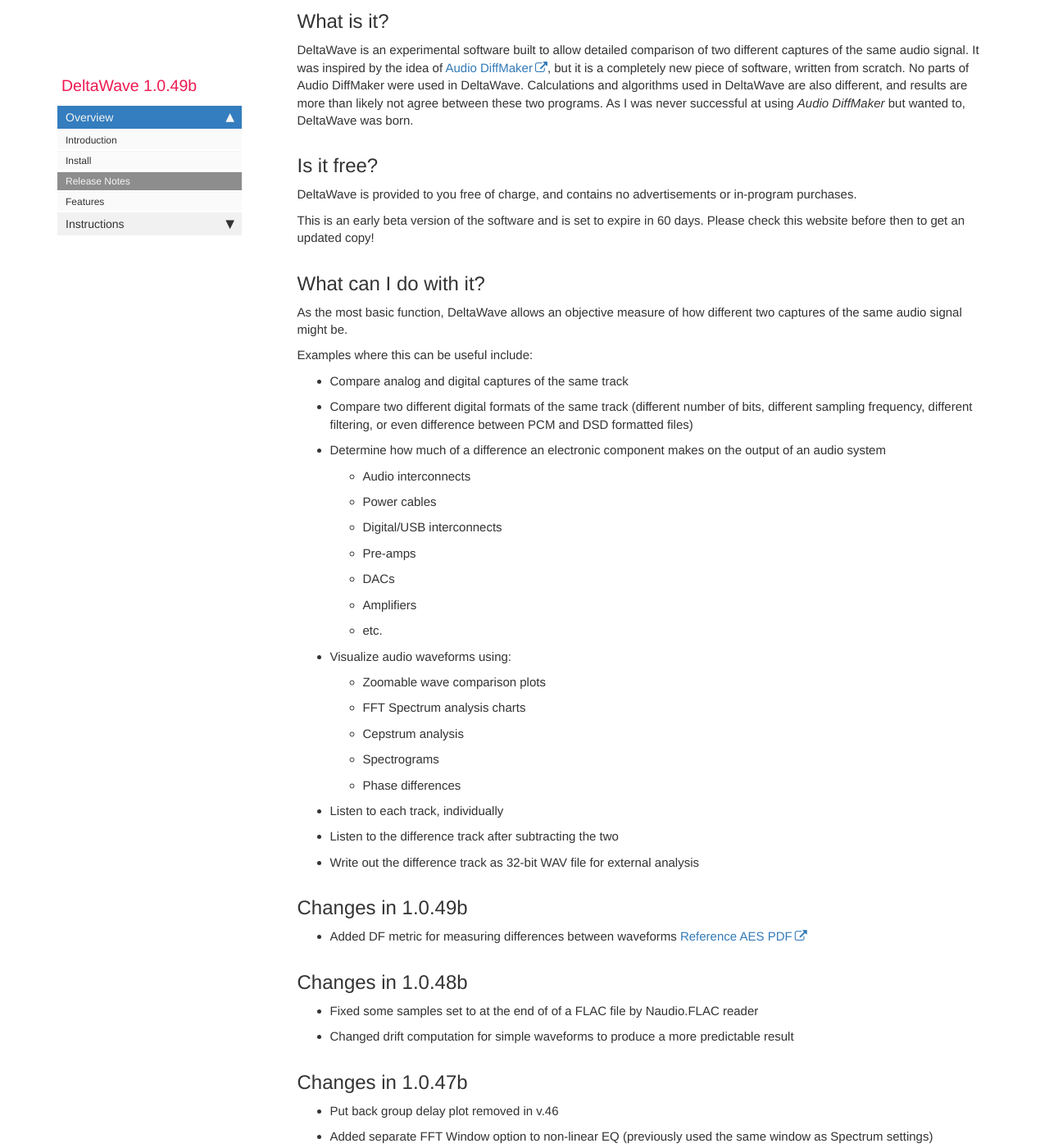
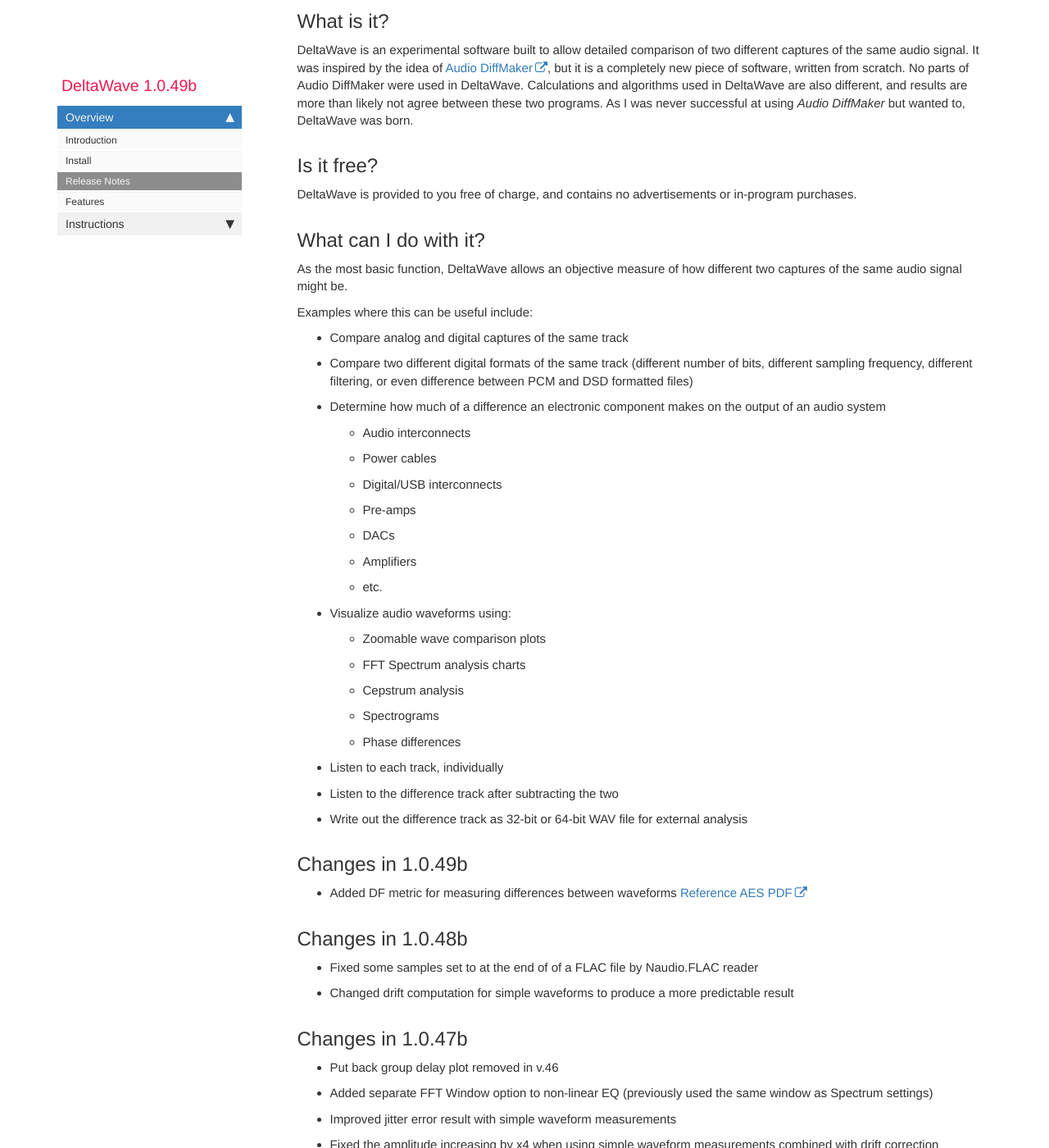
Before and after one commit to pkane2001/DeltaWave, a Jekyll site: the page built from docs/pages/mydoc/release_notes_1.0b.md, in a window 1280 px wide and 1400 px high, scrolled down 1452 px. Shown: the whole window at 82% size. Built offline with Jekyll 4.4.1, drawn with Linux system fonts in a browser that asks for light colours; nearby versions of some CDN libraries; our own code applies the rules of GitHub Pages for plain Markdown files; comment, search, counter and statistics services are not loaded.

Commit message:
no message

```diff
--- a/docs/pages/mydoc/release_notes_1.0b.md
+++ b/docs/pages/mydoc/release_notes_1.0b.md
@@ -16,8 +16,6 @@ It was inspired by the idea of [Audio DiffMaker](http://www.libinst.com/Audio%20
 
 ## Is it free?
 DeltaWave is provided to you free of charge, and contains no advertisements or in-program purchases.
-
-This is an early beta version of the software and is set to expire in 60 days. Please check this website before then to get an updated copy!
 
 ## What can I do with it?
 As the most basic function, DeltaWave allows an objective measure of how different two captures of the same audio signal might be.
@@ -42,7 +40,7 @@ Examples where this can be useful include:
    *  Phase differences
 * Listen to each track, individually
 * Listen to the difference track after subtracting the two
-* Write out the difference track as 32-bit WAV file for external analysis
+* Write out the difference track as 32-bit or 64-bit WAV file for external analysis
 
 ## Changes in 1.0.49b
 * Added DF metric for measuring differences between waveforms [Reference AES PDF](http://soundexpert.org/documents/10179/11017/DiffLevel_AES118.pdf)
```
